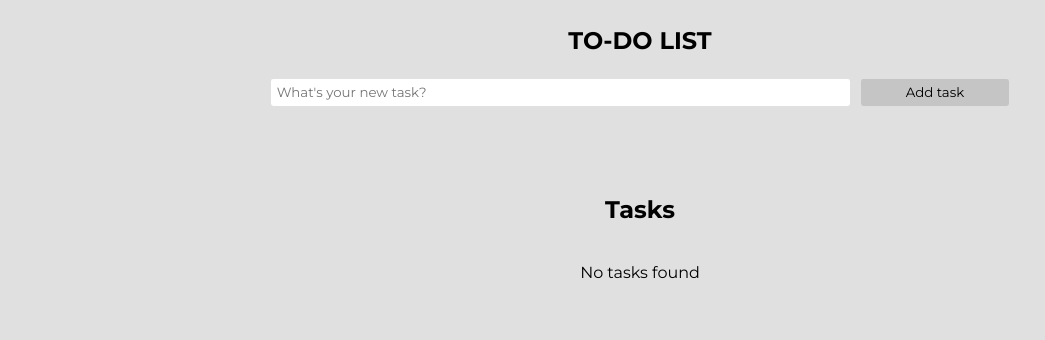
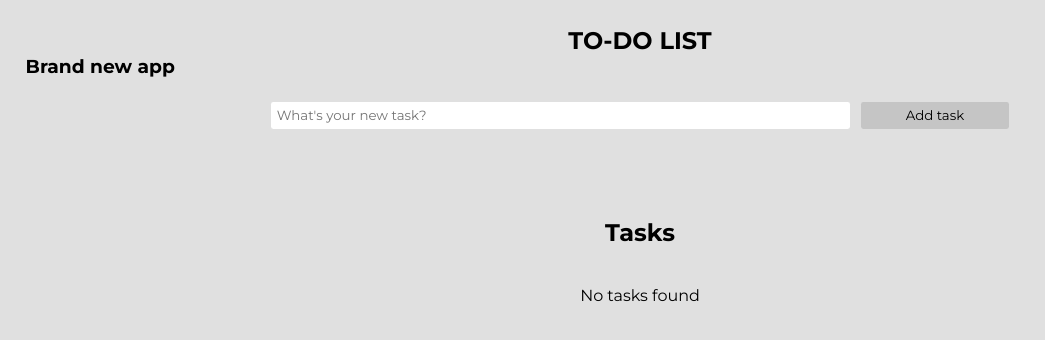
Before and after one commit to Buratosss/BURATOSSS, a plain HTML site: page index.html in a window 1280 px wide. Shown: the whole page, without its empty margins (0-1045 px from the left). Drawn offline with Linux system fonts and the light colour scheme.

Commit message:
added h3

```diff
--- a/index.html
+++ b/index.html
@@ -13,6 +13,7 @@
       <!-- Input tasks part -->
       <header class="header">
           <h2>TO-DO LIST</h2>
+          <h3>Brand new app</h3>
           <section class = "input_task_section">
               <input
                      type = "text"
```
